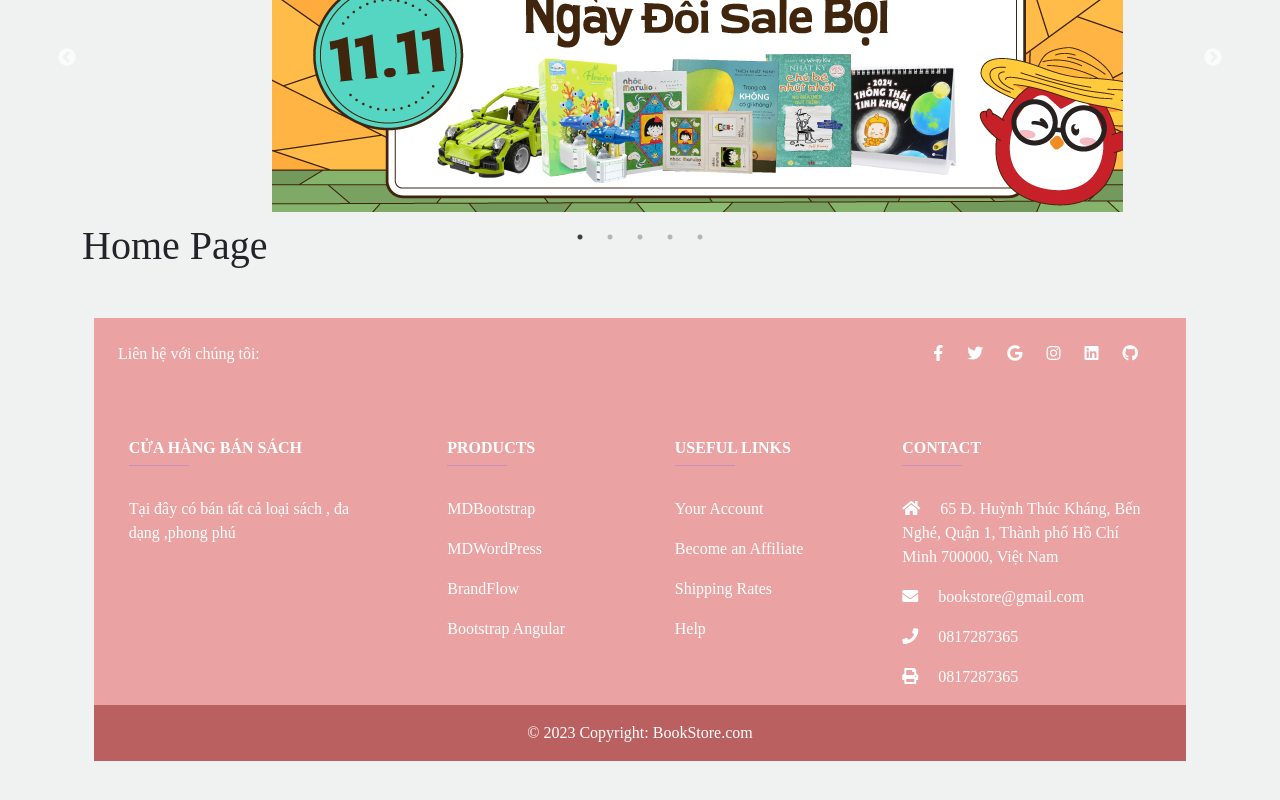
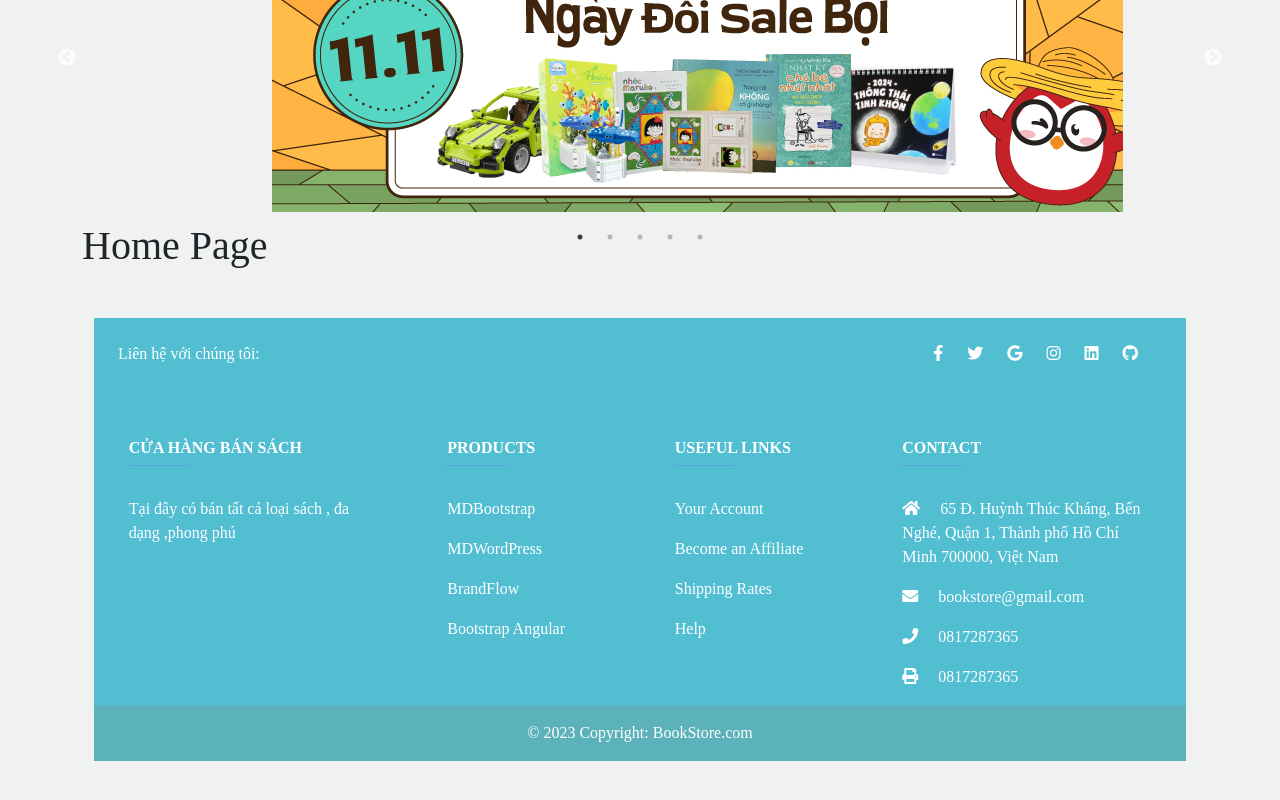
Before and after one commit to HauPC10082003/DoAn-FrontEnd, a React (Create React App) app: page / in a window 1280 px wide. Shown: the part 478-1278 px from the top of the page. Built offline with nearby package versions, Linux system fonts and the light colour scheme.

Commit message:
Update BackGround Footer

```diff
--- a/public/assets/css/style.css
+++ b/public/assets/css/style.css
@@ -5,7 +5,7 @@
 
 .footer-background
 {
-    background-color: #eaa2a2
+    background-color: #51bed2
 }
 
 .footer-shop
@@ -38,7 +38,7 @@
 
 .footer-end
 {
-    background-color: rgba(185, 93, 93, 0.944);
+    background-color: rgb(93 178 185 / 94%);
 }
 
 .login
```
